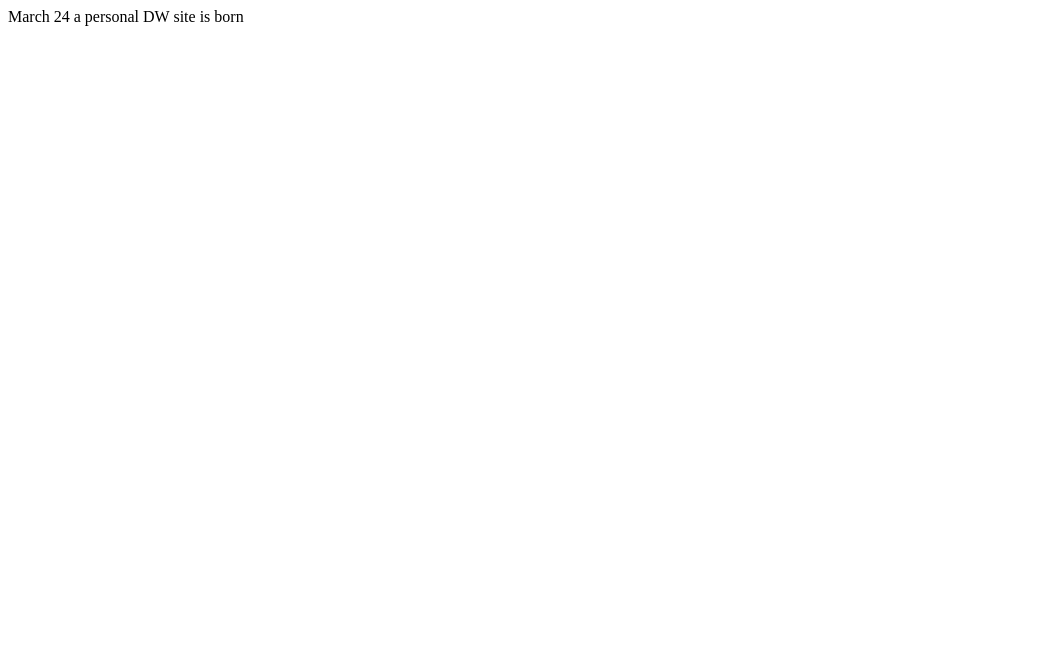
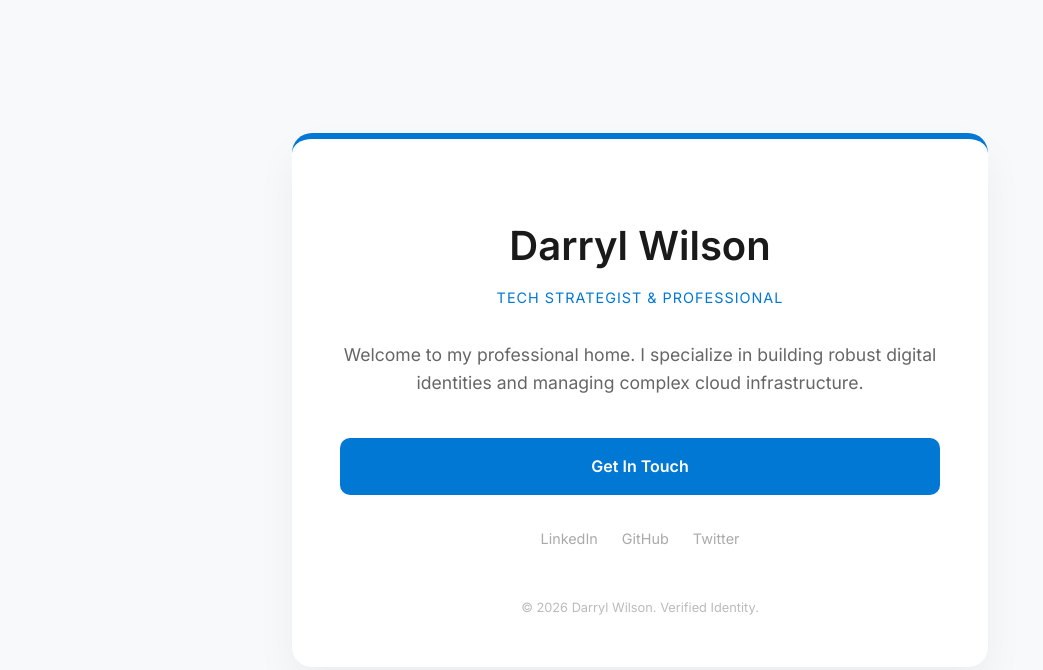
Before and after one commit to dwilson-dev/dwilson-dev.github.io, a plain HTML site: page index.html in a window 1280 px wide. Shown: the whole page, without its empty margins (0-1043 px from the left). Drawn offline with Linux system fonts and the light colour scheme.

Commit message:
Put static page in pace

```diff
--- a/index.html
+++ b/index.html
@@ -1 +1,148 @@
-March 24 a personal DW site is born
+<!DOCTYPE html>
+<html lang="en">
+<head>
+    <meta charset="UTF-8">
+    <meta name="viewport" content="width=device-width, initial-scale=1.0">
+    <title>Darryl Wilson | Professional Identity</title>
+    <link rel="preconnect" href="https://fonts.googleapis.com">
+    <link rel="preconnect" href="https://fonts.gstatic.com" crossorigin>
+    <link href="https://fonts.googleapis.com/css2?family=Inter:wght@300;400;600&display=swap" rel="stylesheet">
+    <style>
+        :root {
+            --primary: #0078d4; /* Microsoft Blue */
+            --dark: #1a1a1a;
+            --light: #f8f9fa;
+            --text: #333;
+        }
+
+        body {
+            font-family: 'Inter', sans-serif;
+            margin: 0;
+            background-color: var(--light);
+            color: var(--text);
+            line-height: 1.6;
+            display: flex;
+            justify-content: center;
+            align-items: center;
+            min-height: 100vh;
+        }
+
+        .container {
+            width: 90%;
+            max-width: 600px;
+            background: white;
+            padding: 3rem;
+            border-radius: 20px;
+            box-shadow: 0 20px 40px rgba(0,0,0,0.05);
+            text-align: center;
+            border-top: 6px solid var(--primary);
+        }
+
+        .profile-header h1 {
+            font-size: 2.5rem;
+            margin-bottom: 0.5rem;
+            color: var(--dark);
+            font-weight: 600;
+        }
+
+        .tagline {
+            color: var(--primary);
+            font-weight: 400;
+            text-transform: uppercase;
+            letter-spacing: 1px;
+            font-size: 0.9rem;
+            margin-bottom: 2rem;
+        }
+
+        .bio {
+            font-size: 1.1rem;
+            color: #666;
+            margin-bottom: 2.5rem;
+        }
+
+        .contact-stack {
+            display: flex;
+            flex-direction: column;
+            gap: 1rem;
+        }
+
+        .btn {
+            display: inline-block;
+            padding: 1rem 2rem;
+            border-radius: 10px;
+            text-decoration: none;
+            font-weight: 600;
+            transition: all 0.3s ease;
+        }
+
+        .btn-primary {
+            background-color: var(--primary);
+            color: white;
+        }
+
+        .btn-primary:hover {
+            background-color: #005a9e;
+            transform: translateY(-2px);
+            box-shadow: 0 5px 15px rgba(0,120,212,0.3);
+        }
+
+        .social-links {
+            margin-top: 2rem;
+            display: flex;
+            justify-content: center;
+            gap: 1.5rem;
+        }
+
+        .social-links a {
+            color: #aaa;
+            text-decoration: none;
+            font-size: 0.9rem;
+            transition: color 0.3s;
+        }
+
+        .social-links a:hover {
+            color: var(--primary);
+        }
+
+        footer {
+            margin-top: 3rem;
+            font-size: 0.8rem;
+            color: #bbb;
+        }
+
+        /* Mobile Adjustments */
+        @media (max-width: 480px) {
+            .container { padding: 2rem; }
+            .profile-header h1 { font-size: 2rem; }
+        }
+    </style>
+</head>
+<body>
+
+    <div class="container">
+        <header class="profile-header">
+            <h1>Darryl Wilson</h1>
+            <div class="tagline">Tech Strategist & Professional</div>
+        </header>
+
+        <section class="bio">
+            <p>Welcome to my professional home. I specialize in building robust digital identities and managing complex cloud infrastructure.</p>
+        </section>
+
+        <div class="contact-stack">
+            <a href="mailto:dw@darrylwilson.com" class="btn btn-primary">Get In Touch</a>
+        </div>
+
+        <div class="social-links">
+            <a href="#">LinkedIn</a>
+            <a href="https://github.com/dwilson-dev">GitHub</a>
+            <a href="#">Twitter</a>
+        </div>
+
+        <footer>
+            &copy; 2026 Darryl Wilson. Verified Identity.
+        </footer>
+    </div>
+
+</body>
+</html>
```
